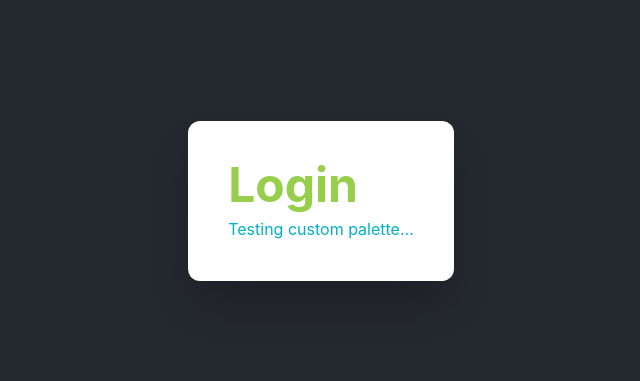
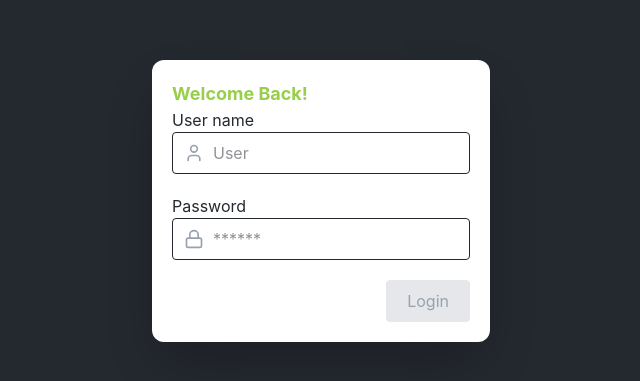
Before and after one commit to aaga941228/rick-and-morty-testing, a Vue app: page / in a window 1280 px wide. Shown: the part 199-580 px from the top of the page, without its empty margins (319-959 px from the left). Built offline with nearby package versions, Linux system fonts and the light colour scheme; the HTML template or start-up script is replaced by a standard one.

Commit message:
feat: complete LoginView with Zod validation and Pinia store integration

```diff
--- a/package.json
+++ b/package.json
@@ -17,9 +17,11 @@
     "format": "prettier --write --experimental-cli src/"
   },
   "dependencies": {
+    "lucide-vue-next": "^1.0.0",
     "pinia": "^3.0.4",
     "vue": "^3.5.32",
-    "vue-router": "^5.0.4"
+    "vue-router": "^5.0.4",
+    "zod": "^4.4.3"
   },
   "devDependencies": {
     "@playwright/test": "^1.59.1",
--- /dev/null
+++ b/src/stores/auth.ts
@@ -0,0 +1,19 @@
+import { ref } from 'vue'
+import { defineStore } from 'pinia'
+
+export const useAuthStore = defineStore('auth', () => {
+  const user = ref<string | null>(null)
+  const isAuthenticated = ref(false)
+
+  const login = (username: string) => {
+    user.value = username
+    isAuthenticated.value = true
+  }
+
+  const logout = () => {
+    user.value = null
+    isAuthenticated.value = false
+  }
+
+  return { user, isAuthenticated, login, logout }
+})
--- a/src/stores/counter.ts
+++ /dev/null
@@ -1,12 +0,0 @@
-import { ref, computed } from 'vue'
-import { defineStore } from 'pinia'
-
-export const useCounterStore = defineStore('counter', () => {
-  const count = ref(0)
-  const doubleCount = computed(() => count.value * 2)
-  function increment() {
-    count.value++
-  }
-
-  return { count, doubleCount, increment }
-})
--- a/src/views/LoginView.vue
+++ b/src/views/LoginView.vue
@@ -1,10 +1,128 @@
 <template>
-  <!-- bg-space-dark debería ser el azul oscuro que definimos -->
   <div class="min-h-screen flex items-center justify-center bg-space-dark">
-    <div class="p-10 bg-white rounded-xl shadow-2xl">
-      <!-- text-portal-green debería ser el verde neón -->
-      <h1 class="text-5xl font-bold text-portal-green">Login</h1>
-      <p class="text-science-cyan mt-2">Testing custom palette...</p>
+    <div class="p-5 bg-white rounded-xl shadow-2xl login-card">
+      <p class="text-lg font-bold text-portal-green">Welcome Back!</p>
+      <form class="flex flex-col gap-5" @submit.prevent="onLogin">
+        <div class="flex flex-col">
+          <label for="username">User name</label>
+          <div class="relative">
+            <User class="absolute left-3 top-1/2 -translate-y-1/2 text-gray-400 w-5 h-5" />
+            <input
+              id="username"
+              placeholder="User"
+              class="pl-10 w-full border border-space-dark rounded p-2"
+              v-model="username"
+            />
+          </div>
+
+          <span v-if="userNameMessage" class="text-red-500 text-sm mt-1 ml-1 font-medium">
+            {{ userNameMessage }}
+          </span>
+        </div>
+
+        <div class="flex flex-col">
+          <label for="password">Password</label>
+          <div class="relative">
+            <Lock class="absolute left-3 top-1/2 -translate-y-1/2 text-gray-400 w-5 h-5" />
+            <input
+              id="password"
+              type="password"
+              placeholder="******"
+              class="pl-10 w-full border border-space-dark rounded p-2"
+              v-model="password"
+            />
+          </div>
+
+          <span v-if="passwordMessage" class="text-red-500 text-sm mt-1 ml-1 font-medium">
+            {{ passwordMessage }}
+          </span>
+        </div>
+
+        <div class="flex justify-end">
+          <button
+            type="submit"
+            class="flex items-center justify-center gap-2 rounded border border-space-dark bg-space-dark px-5 py-2 text-white transition-all hover:bg-space-light disabled:cursor-not-allowed disabled:bg-gray-200 disabled:text-gray-400 disabled:border-gray-200"
+            :disabled="disabled"
+          >
+            <Loader2 v-if="submited" class="h-4 w-4 animate-spin" />
+            <span>{{ submited ? 'Authorizing...' : 'Login' }}</span>
+          </button>
+        </div>
+
+        <span v-if="showError" class="text-red-500 text-sm mt-1 ml-1 font-medium">
+          Wrong credentials
+        </span>
+      </form>
     </div>
   </div>
 </template>
+
+<script setup lang="ts">
+import { computed, ref } from 'vue'
+import { z } from 'zod'
+import { User, Lock, Loader2 } from 'lucide-vue-next'
+import { useAuthStore } from '../stores/auth'
+
+const authStore = useAuthStore()
+
+const username = ref('')
+const password = ref('')
+const submited = ref(false)
+const showError = ref(false)
+
+const userNameMessage = ref('')
+const passwordMessage = ref('')
+
+const usernameSchema = z.string().min(8, 'Minimum 8 characters')
+const passwordSchema = z.string().min(5, 'Minimum 5 characters')
+
+const disabled = computed(() => submited.value || !username.value || !password.value)
+
+const validate = () => {
+  const emailResult = usernameSchema.safeParse(username.value)
+  const passwordResult = passwordSchema.safeParse(password.value)
+
+  if (!emailResult.success) {
+    userNameMessage.value = emailResult.error!.flatten()!.formErrors[0] as string
+  } else {
+    userNameMessage.value = ''
+  }
+
+  if (!passwordResult.success) {
+    passwordMessage.value = passwordResult.error!.flatten()!.formErrors[0] as string
+  } else {
+    passwordMessage.value = ''
+  }
+
+  return emailResult.success && passwordResult.success
+}
+
+const onLogin = () => {
+  submited.value = true
+  showError.value = false
+
+  userNameMessage.value = ''
+  passwordMessage.value = ''
+
+  setTimeout(() => {
+    const isValid = validate()
+
+    if (isValid) {
+      if (username.value.trim() === 'admin123' && password.value.trim() === 'admin') {
+        authStore.login(username.value.trim())
+        // aqui haremos el redireccionamiento una vez tengamos la vista hecha
+      } else {
+        showError.value = true
+      }
+    }
+
+    submited.value = false
+  }, 1000)
+}
+</script>
+
+<style scoped>
+.login-card {
+  min-width: 320px;
+}
+</style>
```
Also changed, not shown: 1 other file (tests, documents, lock files or other folders).
